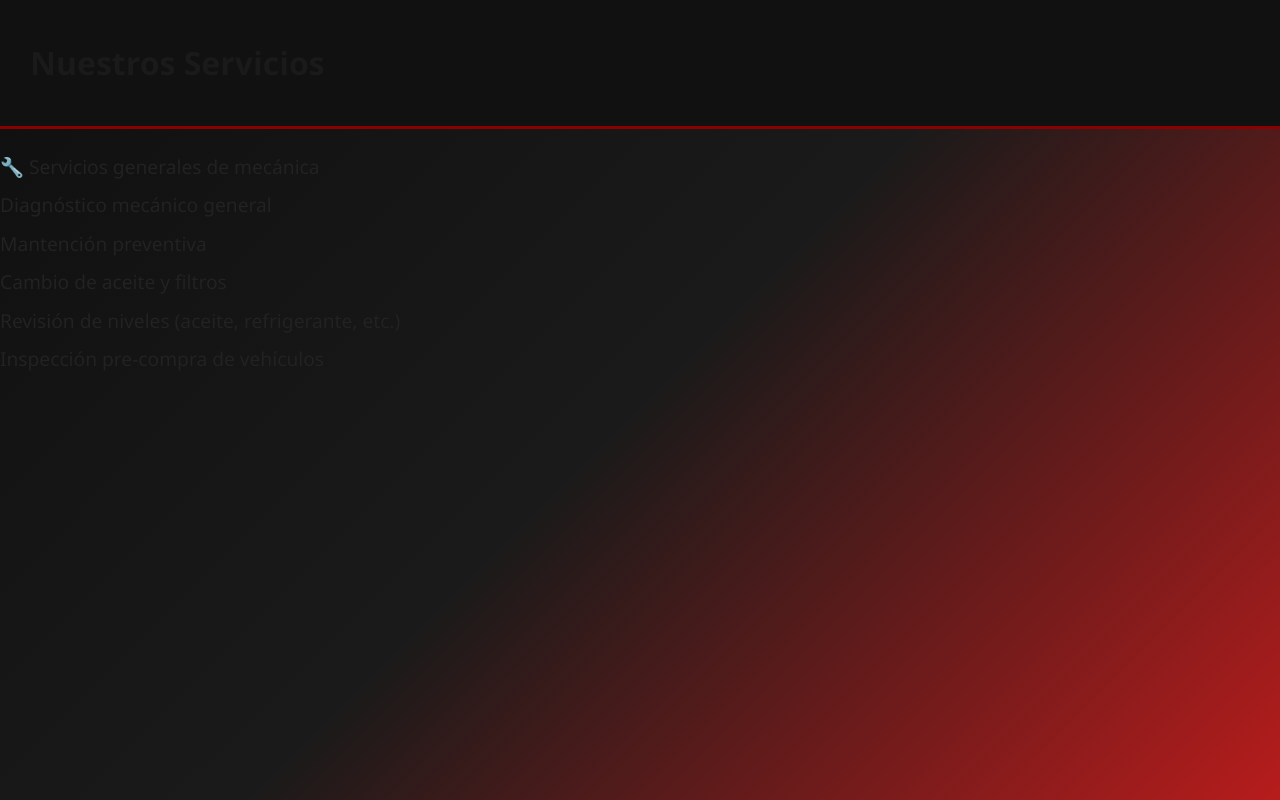
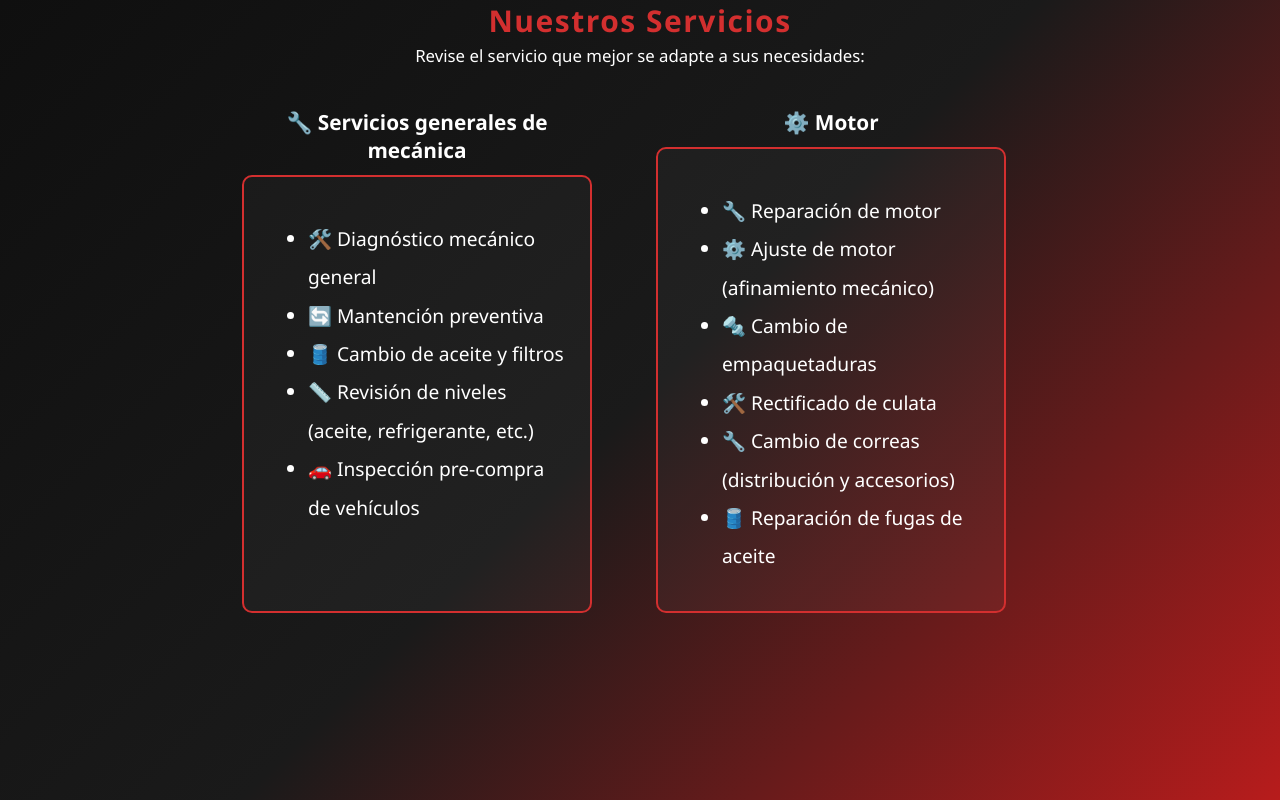
Before and after one commit to Alejandro18-creator/taller-automotriz-sergio-gonzalez, a plain HTML site: page servicios.html in a window 1280 px wide. Drawn offline with Linux system fonts and the light colour scheme.

Commit message:
taller v-3

```diff
--- a/css/styles.css
+++ b/css/styles.css
@@ -1,3 +1,114 @@
+/* Contenedor de bloques de servicios alineados y de igual altura */
+.servicios-lista {
+    display: flex;
+    flex-direction: row;
+    gap: 2em;
+    justify-content: center;
+    align-items: stretch;
+    flex-wrap: wrap;
+}
+.servicio-bloque-con-titulo {
+    display: flex;
+    flex-direction: column;
+    align-items: center;
+    width: 350px;
+    min-width: 250px;
+    flex: 1 1 350px;
+    margin: 0;
+}
+.servicio-bloque {
+    width: 100%;
+    height: 100%;
+    box-sizing: border-box;
+}
+/* Títulos de bloques de servicios fuera de la caja y centrados */
+.servicio-bloque-con-titulo {
+    display: flex;
+    flex-direction: column;
+    align-items: center;
+    margin-bottom: 2em;
+    width: fit-content;
+    min-width: 250px;
+    max-width: 350px;
+    margin-right: 2em;
+    float: left;
+}
+.servicio-titulo-centrado {
+    font-size: 1.3rem;
+    font-weight: bold;
+    color: #fff;
+    text-align: center;
+    margin-bottom: 0.5em;
+    margin-top: 0;
+}
+/* Centrar textos en la cabecera de servicios */
+.topbar-services {
+    display: flex;
+    flex-direction: column;
+    align-items: center;
+    justify-content: center;
+    text-align: center;
+    margin-bottom: 1.5em;
+}
+/* Alinear los textos de modo y vista pública a la derecha */
+.topbar-right {
+    display: flex;
+    flex-direction: column;
+    align-items: flex-end;
+    gap: 0.5em;
+}
+.mode-switcher {
+    display: flex;
+    gap: 0.5em;
+}
+.user-info {
+    text-align: right;
+    width: 100%;
+}
+/* Forzar header en columna para que el texto quede debajo del título */
+.topbar {
+    display: flex;
+    flex-direction: row;
+    align-items: center;
+    justify-content: space-between;
+}
+/* Descripción bajo el título de servicios */
+.servicio-descripcion {
+    color: #fff;
+    margin-top: 0.2em;
+    margin-bottom: 1em;
+    font-size: 1.05rem;
+}
+/* Bloque con borde para la lista de servicios */
+.servicio-bloque {
+    border: 2px solid #d32f2f;
+    border-radius: 10px;
+    padding: 1.5em 1.5em 1em 1.5em;
+    background: rgba(255,255,255,0.03);
+    margin-bottom: 2em;
+    max-width: 350px;
+    min-width: 250px;
+    box-sizing: border-box;
+    display: inline-block;
+    vertical-align: top;
+}
+/* Título destacado para el primer servicio */
+.servicio-titulo {
+    font-size: 1.3rem;
+    font-weight: bold;
+    margin-bottom: 0.5em;
+    color: #fff;
+    display: flex;
+    align-items: center;
+    gap: 0.5em;
+}
+/* Estilos para la lista de servicios */
+.servicios-ul {
+    font-size: 1.2rem;
+    line-height: 2;
+    color: #fff;
+}
+
 body {
     margin: 0;
     font-family: 'Segoe UI', Tahoma, Geneva, Verdana, sans-serif;
@@ -141,3 +252,10 @@ h1 {
     padding: 8px 14px;
     border-radius: 20px;
 }
+.services {
+    font-size: 30px;
+    color: #D32F2F;
+    margin: 0;
+    font-weight: 700;
+    letter-spacing: 1.5px;
+}
--- a/servicios.html
+++ b/servicios.html
@@ -12,25 +12,36 @@
   <body>
     <div class="layout">
       <main class="main-content">
-        <header class="topbar">
-          <h1>Nuestros Servicios</h1>
+        <header class="topbar-services">
+          <h1 class="services">Nuestros Servicios</h1>
+          <p class="servicio-descripcion">Revise el servicio que mejor se adapte a sus necesidades:</p>
         </header>
         <section class="servicios-lista">
-          <ul
-            style="
-              font-size: 1.2rem;
-              line-height: 2;
-              list-style: none;
-              padding: 0;
-            "
-          >
-            <li>🔧 Servicios generales de mecánica</li>
-            <li>Diagnóstico mecánico general</li>
-            <li>Mantención preventiva</li>
-            <li>Cambio de aceite y filtros</li>
-            <li>Revisión de niveles (aceite, refrigerante, etc.)</li>
-            <li>Inspección pre-compra de vehículos</li>
-          </ul>
+          <div class="servicio-bloque-con-titulo">
+            <h2 class="servicio-titulo-centrado">🔧 Servicios generales de mecánica</h2>
+            <div class="servicio-bloque">
+              <ul class="servicios-ul">
+              <li>🛠️ Diagnóstico mecánico general</li>
+              <li>🔄 Mantención preventiva</li>
+              <li>🛢️ Cambio de aceite y filtros</li>
+              <li>📏 Revisión de niveles (aceite, refrigerante, etc.)</li>
+              <li>🚗 Inspección pre-compra de vehículos</li>
+              </ul>
+            </div>
+          </div>
+          <div class="servicio-bloque-con-titulo">
+            <h2 class="servicio-titulo-centrado">⚙️ Motor</h2>
+            <div class="servicio-bloque">
+              <ul class="servicios-ul">
+              <li>🔧 Reparación de motor</li>
+              <li>⚙️ Ajuste de motor (afinamiento mecánico)</li>
+              <li>🔩 Cambio de empaquetaduras</li>
+              <li>🛠️ Rectificado de culata</li>
+              <li>🔧 Cambio de correas (distribución y accesorios)</li>
+              <li>🛢️ Reparación de fugas de aceite</li>
+              </ul>
+            </div>
+          </div>
         </section>
       </main>
     </div>
```
Also changed, not shown: components/header.html (+1 -1 lines), components/sidebar.html (+1 -1 lines), index.html (+5 -5 lines).
